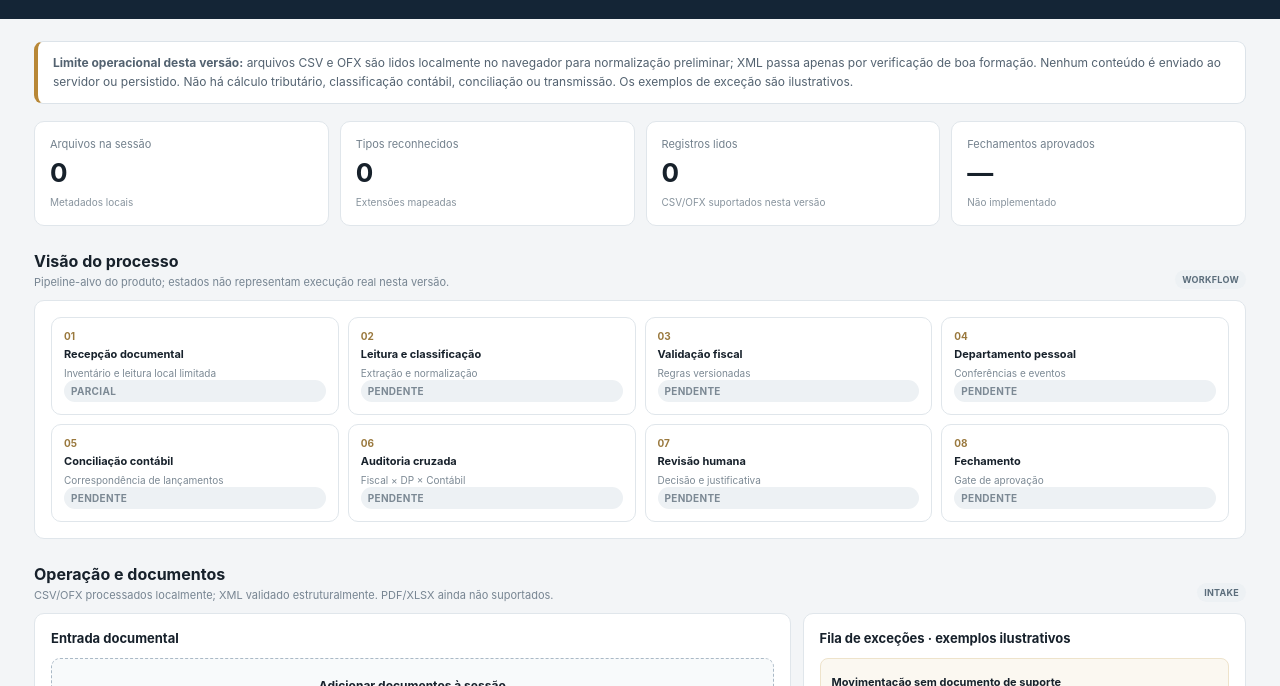
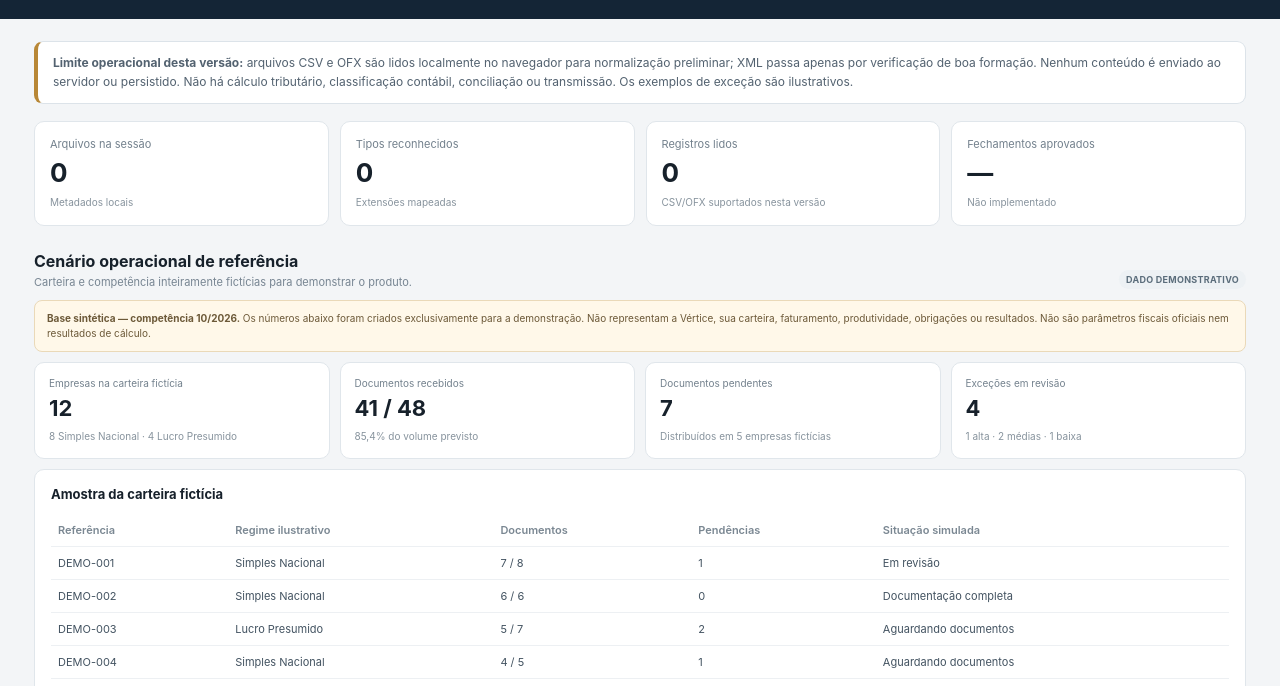
Before and after one commit to mauropetersbrcomstudio/ai-innovation-portfolio, a plain HTML site: page Client Case Studies/anonymized-accounting-office-operations/prototype/index.html in a window 1280 px wide. Shown: the part 105-791 px from the top of the page. Drawn offline with Linux system fonts and the light colour scheme.

Commit message:
Add clearly labeled synthetic accounting demo metrics

```diff
--- a/Client Case Studies/anonymized-accounting-office-operations/prototype/index.html
+++ b/Client Case Studies/anonymized-accounting-office-operations/prototype/index.html
@@ -25,6 +25,7 @@ table{width:100%;border-collapse:collapse;font-size:11px;margin-top:12px}th,td{t
 .event{padding:9px 0;border-bottom:1px solid #edf0f3;font-size:10px;color:#62717e}.event:last-child{border:0}
 .exception{background:#fbf8f1;border:1px solid #eee3cb;border-radius:8px;padding:11px;margin-bottom:9px}.exception b{font-size:11px}.exception p{font-size:10px;color:#687783;line-height:1.45;margin:6px 0 8px}
 footer{margin-top:20px;color:#84909a;font-size:10px;line-height:1.5}
+.demo-grid{display:grid;grid-template-columns:repeat(4,minmax(0,1fr));gap:10px}.demo-card{background:#fff;border:1px solid #e0e6eb;border-radius:10px;padding:14px}.demo-card small{display:block;color:#73818d;font-size:10px}.demo-card strong{display:block;font-size:22px;margin:6px 0 3px}.demo-card em{font-size:10px;color:#87939d;font-style:normal}.demo-note{background:#fff8e9;border:1px solid #ead9b8;border-radius:8px;padding:10px 12px;color:#6c5938;font-size:10px;line-height:1.5;margin-bottom:10px}.demo-table{margin-top:0}@media(max-width:620px){.demo-grid{grid-template-columns:repeat(2,minmax(0,1fr))}}
 @media(max-width:900px){.layout{grid-template-columns:1fr}.agents{grid-template-columns:repeat(2,1fr)}}
 @media(max-width:620px){header{align-items:flex-start;flex-direction:column}.metrics{grid-template-columns:repeat(2,1fr)}.stages{grid-template-columns:repeat(2,1fr)}.agents{grid-template-columns:repeat(2,1fr)}table{font-size:10px}th,td{padding:8px 4px}}
 </style>
@@ -39,6 +40,22 @@ footer{margin-top:20px;color:#84909a;font-size:10px;line-height:1.5}
  <article class="metric"><small>Registros lidos</small><strong id="mRecords">0</strong><em>CSV/OFX suportados nesta versão</em></article>
  <article class="metric"><small>Fechamentos aprovados</small><strong>—</strong><em>Não implementado</em></article>
 </div>
+<div class="section"><div><h2>Cenário operacional de referência</h2><p>Carteira e competência inteiramente fictícias para demonstrar o produto.</p></div><span class="pill">DADO DEMONSTRATIVO</span></div>
+<div class="demo-note"><b>Base sintética — competência 10/2026.</b> Os números abaixo foram criados exclusivamente para a demonstração. Não representam a Vértice, sua carteira, faturamento, produtividade, obrigações ou resultados. Não são parâmetros fiscais oficiais nem resultados de cálculo.</div>
+<section class="demo-grid" aria-label="Indicadores demonstrativos">
+ <article class="demo-card"><small>Empresas na carteira fictícia</small><strong>12</strong><em>8 Simples Nacional · 4 Lucro Presumido</em></article>
+ <article class="demo-card"><small>Documentos recebidos</small><strong>41 / 48</strong><em>85,4% do volume previsto</em></article>
+ <article class="demo-card"><small>Documentos pendentes</small><strong>7</strong><em>Distribuídos em 5 empresas fictícias</em></article>
+ <article class="demo-card"><small>Exceções em revisão</small><strong>4</strong><em>1 alta · 2 médias · 1 baixa</em></article>
+</section>
+<section class="panel" style="margin-top:10px"><h3>Amostra da carteira fictícia</h3>
+<table class="demo-table"><thead><tr><th>Referência</th><th>Regime ilustrativo</th><th>Documentos</th><th>Pendências</th><th>Situação simulada</th></tr></thead><tbody>
+<tr><td>DEMO-001</td><td>Simples Nacional</td><td>7 / 8</td><td>1</td><td>Em revisão</td></tr>
+<tr><td>DEMO-002</td><td>Simples Nacional</td><td>6 / 6</td><td>0</td><td>Documentação completa</td></tr>
+<tr><td>DEMO-003</td><td>Lucro Presumido</td><td>5 / 7</td><td>2</td><td>Aguardando documentos</td></tr>
+<tr><td>DEMO-004</td><td>Simples Nacional</td><td>4 / 5</td><td>1</td><td>Aguardando documentos</td></tr>
+</tbody></table>
+<p style="font-size:10px;color:#778592;margin:10px 0 0">A tabela apresenta 4 registros de uma carteira fictícia de 12 empresas; os 8 registros restantes não são detalhados nesta prévia.</p></section>
 <div class="section"><div><h2>Visão do processo</h2><p>Pipeline-alvo do produto; estados não representam execução real nesta versão.</p></div><span class="pill">WORKFLOW</span></div>
 <section class="panel"><div class="stages">
  <div class="stage"><div class="num">01</div><b>Recepção documental</b><span>Inventário e leitura local limitada</span><span class="pill">PARCIAL</span></div>
```
